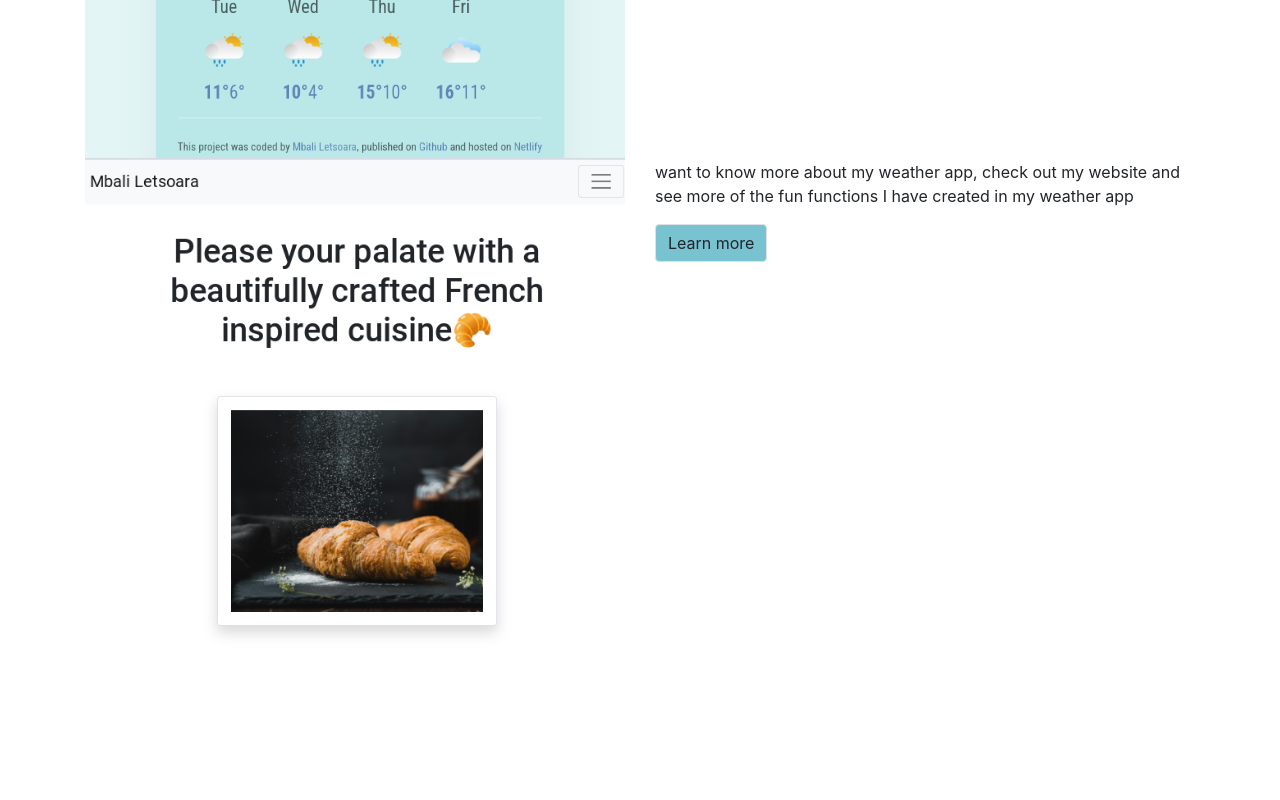
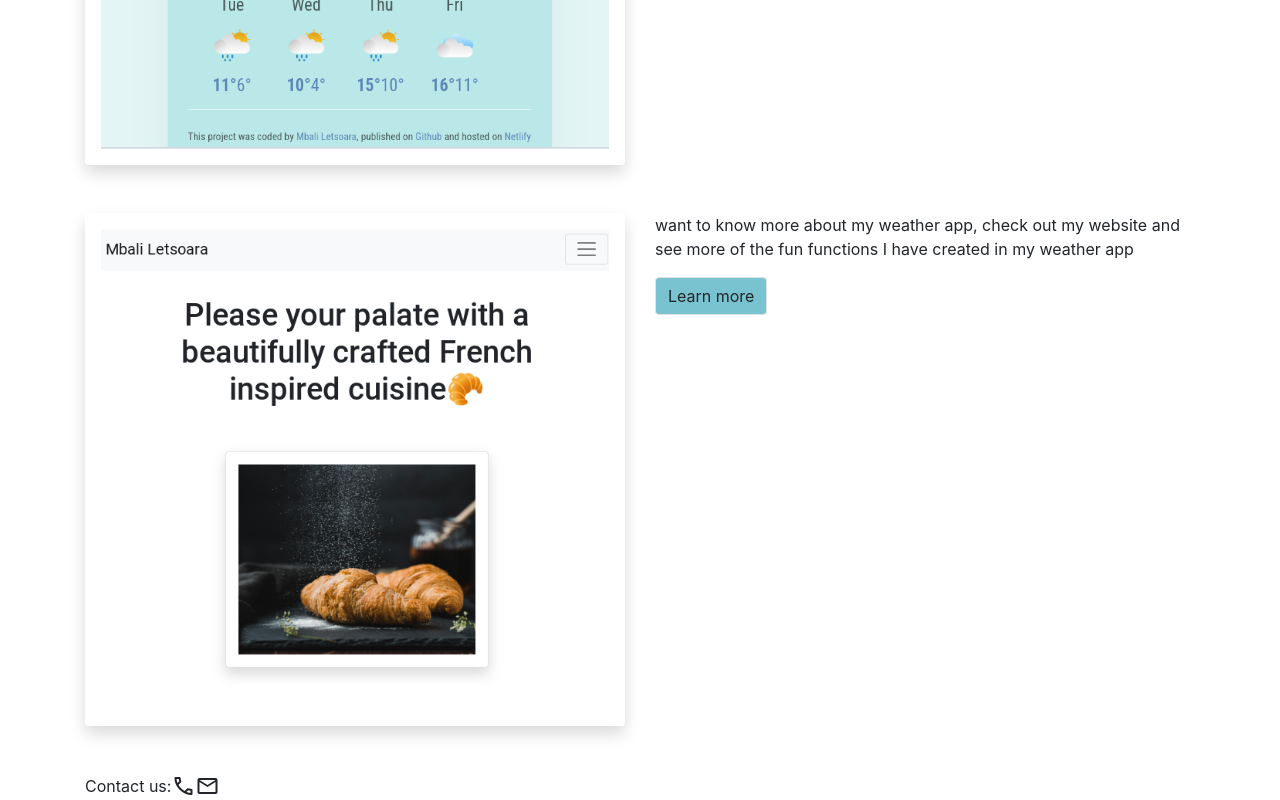
Before and after one commit to Mbalie3737/portfolio-project, a plain HTML site: page index.html in a window 1280 px wide. Shown: the part 658-1458 px from the top of the page. Before the commit the page ends 1329 px from the top, so only its background shows below. Drawn offline with nearby package versions, Linux system fonts and the light colour scheme.

Commit message:
added google icons and footer

```diff
--- a/index.html
+++ b/index.html
@@ -8,6 +8,8 @@
     <link rel="preconnect" href="https://fonts.googleapis.com">
 <link rel="preconnect" href="https://fonts.gstatic.com" crossorigin>
 <link href="https://fonts.googleapis.com/css2?family=Barlow+Semi+Condensed:ital,wght@0,100;0,200;0,300;0,400;0,500;0,600;0,700;0,800;0,900;1,100;1,200;1,300;1,400;1,500;1,600;1,700;1,800;1,900&family=Roboto:ital,wght@0,100;0,300;0,400;0,500;0,700;0,900;1,100;1,300;1,400;1,500;1,700;1,900&display=swap" rel="stylesheet">
+<link rel="stylesheet" href="https://fonts.googleapis.com/css2?family=Material+Symbols+Outlined:opsz,wght,FILL,GRAD@24,400,0,0" />
+<link rel="stylesheet" href="https://fonts.googleapis.com/css2?family=Material+Symbols+Outlined:opsz,wght,FILL,GRAD@24,400,0,0" />
     <title>Mbali Letsoara</title>
 </head>
 <body>
@@ -21,14 +23,14 @@
     <div class="web-container">
         <div class="row">
             <div class="col-6">
-    <img src="images/My weather-app.png" alt="" class="img-fluid">
+    <img src="images/My weather-app.png" alt="" class="img-fluid shadow p-3 mb-5 bg-white rounded">
     </div>
     <div class="col-6">
     <p>want to know more about my weather app, check out my website and see more of the fun functions I have created in my weather app</p>
     <a href="#" class="btn button  border">Learn more</a>
     </div>
     <div class="col-6">
-    <img src="images/Croissant-website.png" alt="" class="img-fluid">
+    <img src="images/Croissant-website.png" alt="" class="img-fluid shadow p-3 mb-5 bg-white rounded ">
     </div>
     <div class="col-6">
     <p>want to know more about my weather app, check out my website and see more of the fun functions I have created in my weather app</p>
@@ -36,6 +38,13 @@
 </div>
 </div>
 </div>
+<footer class="d-flex text-center">Contact us: <span class="material-symbols-outlined">
+    call
+    </span>
+    <span class="material-symbols-outlined">
+        mail
+        </span>
+</footer>
     <script src="https://code.jquery.com/jquery-3.3.1.slim.min.js" integrity="sha384-q8i/X+965DzO0rT7abK41JStQIAqVgRVzpbzo5smXKp4YfRvH+8abtTE1Pi6jizo" crossorigin="anonymous"></script>
 <script src="https://cdn.jsdelivr.net/npm/popper.js@1.14.7/dist/umd/popper.min.js" integrity="sha384-UO2eT0CpHqdSJQ6hJty5KVphtPhzWj9WO1clHTMGa3JDZwrnQq4sF86dIHNDz0W1" crossorigin="anonymous"></script>
 <script src="https://cdn.jsdelivr.net/npm/bootstrap@4.3.1/dist/js/bootstrap.min.js" integrity="sha384-JjSmVgyd0p3pXB1rRibZUAYoIIy6OrQ6VrjIEaFf/nJGzIxFDsf4x0xIM+B07jRM" crossorigin="anonymous"></script>
--- a/styles.css
+++ b/styles.css
@@ -7,3 +7,10 @@
 .button {
     background-color: #79c2d0;
 }
+.material-symbols-outlined {
+  font-variation-settings:
+  'FILL' 0,
+  'wght' 400,
+  'GRAD' 0,
+  'opsz' 24
+}
```
